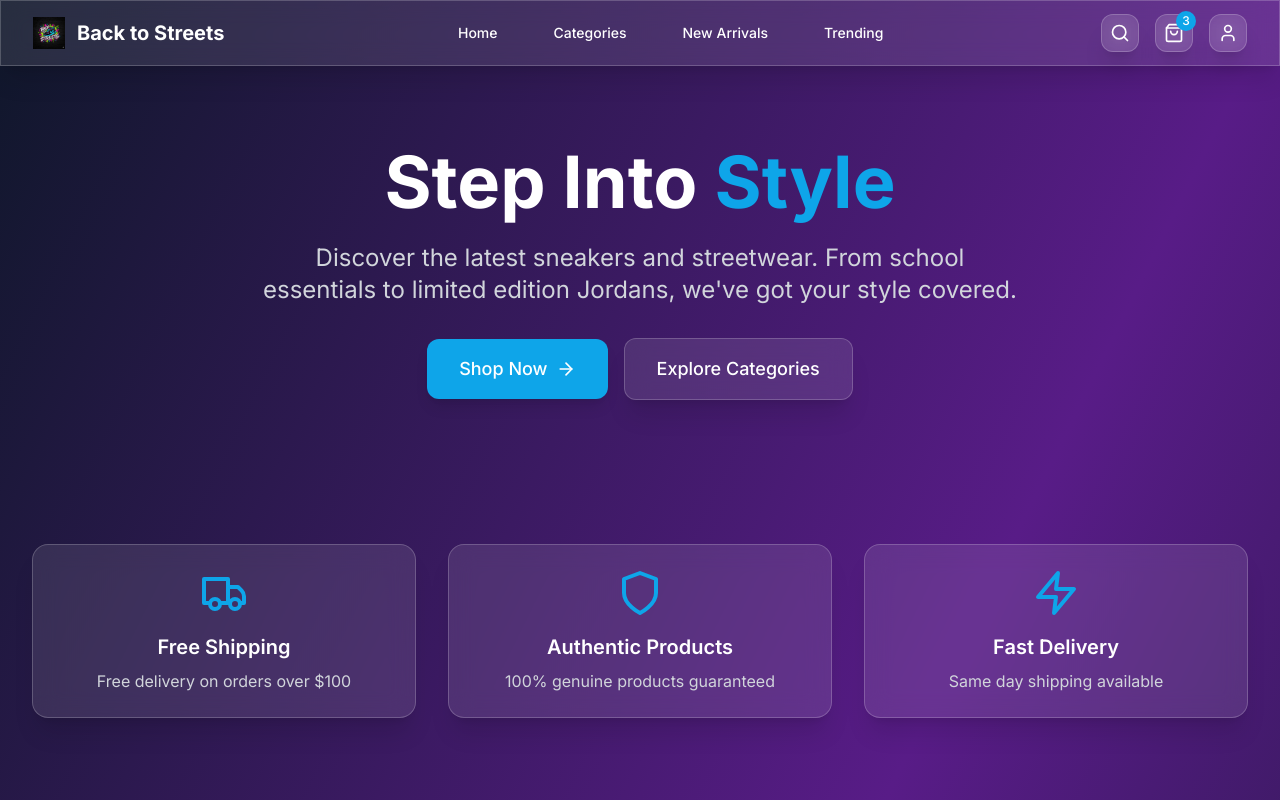
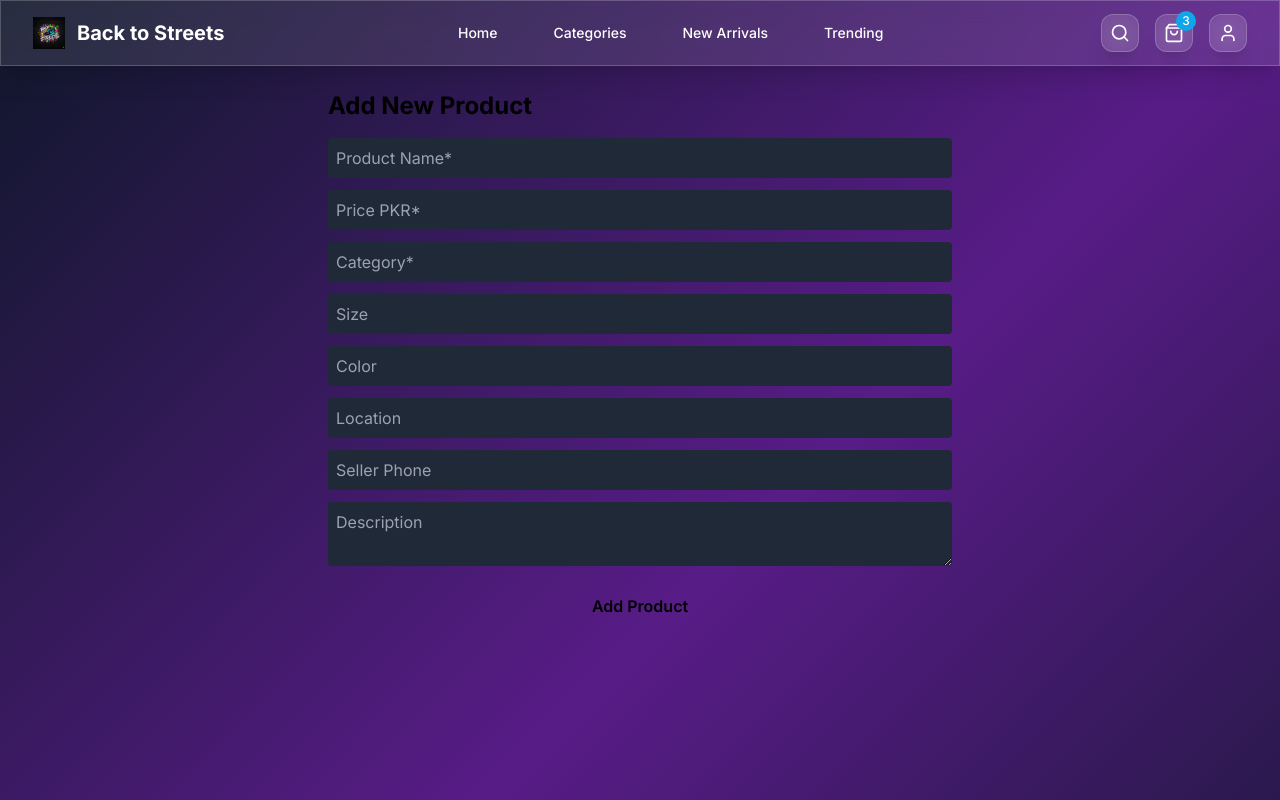
Before and after one commit to techai342/testing-website-shoes, a React (Vite) app: page /admin/add-product in a window 1280 px wide. Shown: the top 800 px of the page. Built offline with nearby package versions, Linux system fonts and the light colour scheme.

Commit message:
Update App.jsx

```diff
--- a/src/App.jsx
+++ b/src/App.jsx
@@ -1,17 +1,48 @@
 import React from 'react'
+import { BrowserRouter as Router, Routes, Route } from 'react-router-dom'
+import { AuthProvider } from './context/AuthContext'
 import Navbar from './components/Navbar'
 import Home from './pages/Home'
+import Categories from './pages/Categories'
+import CategoryPage from './pages/CategoryPage'
+import ProductDetails from './pages/ProductDetails'
+import ContactSeller from './pages/ContactSeller'
+import Login from './pages/Login'
+import AdminDashboard from './admin/AdminDashboard'
+import AddProduct from './admin/AddProduct'
+import EditProduct from './admin/EditProduct'
+import ProductsList from './admin/ProductsList'
 import Footer from './components/Footer'
 import ThemeManager from './components/ThemeManager'
 
 function App() {
   return (
-    <div className="min-h-screen bg-gradient-to-br from-slate-900 via-purple-900 to-slate-900">
-      <ThemeManager />
-      <Navbar />
-      <Home />
-      <Footer />
-    </div>
+    <AuthProvider>
+      <Router>
+        <div className="min-h-screen bg-gradient-to-br from-slate-900 via-purple-900 to-slate-900">
+          <ThemeManager />
+          <Navbar />
+          <main className="min-h-screen">
+            <Routes>
+              {/* Public Routes */}
+              <Route path="/" element={<Home />} />
+              <Route path="/categories" element={<Categories />} />
+              <Route path="/categories/:categoryId" element={<CategoryPage />} />
+              <Route path="/product/:id" element={<ProductDetails />} />
+              <Route path="/contact/:id" element={<ContactSeller />} />
+              <Route path="/login" element={<Login />} />
+
+              {/* Admin Routes */}
+              <Route path="/admin/dashboard" element={<AdminDashboard />} />
+              <Route path="/admin/add-product" element={<AddProduct />} />
+              <Route path="/admin/products" element={<ProductsList />} />
+              <Route path="/admin/edit/:id" element={<EditProduct />} />
+            </Routes>
+          </main>
+          <Footer />
+        </div>
+      </Router>
+    </AuthProvider>
   )
 }
 
```
